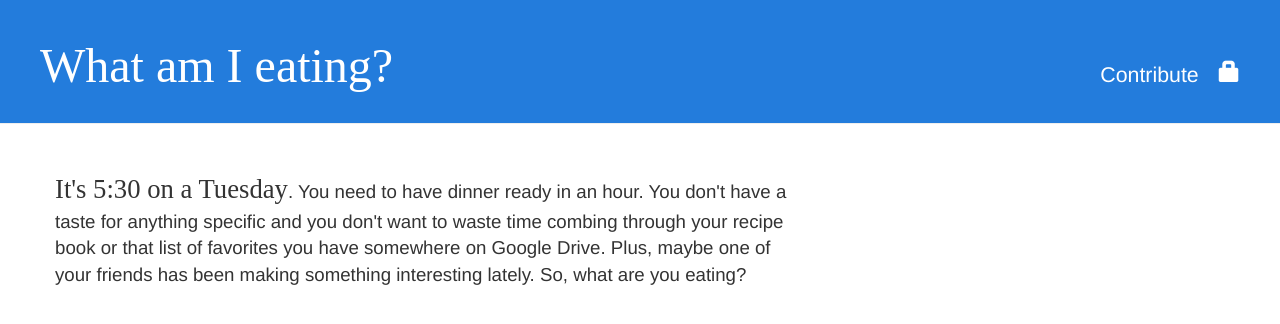
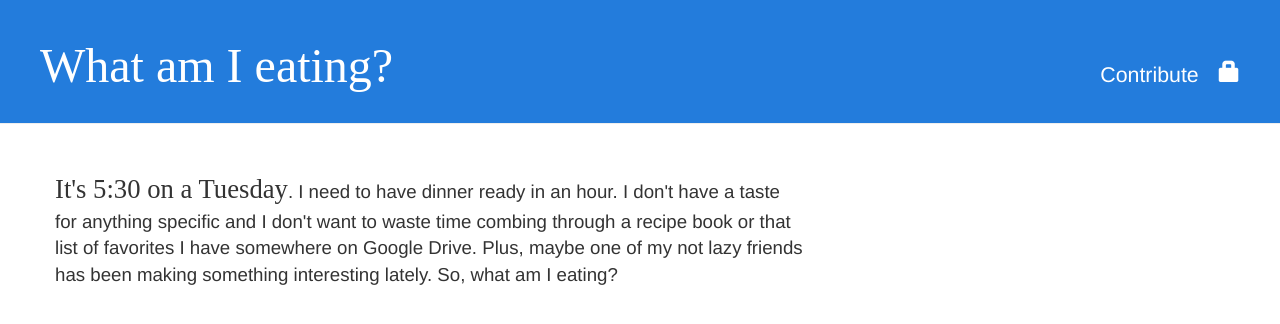
Before and after one commit to dpawlows/eating, a Django app: page / in a window 1280 px wide. Shown: the top 324 px of the page. Run offline with Django 3.2, Linux system fonts and the light colour scheme; data that the repository does not hold is empty; some libraries are stand-ins or nearby versions; some web fonts are replaced.

Commit message:
changed some text

```diff
--- a/blog/templates/blog/post_list.html
+++ b/blog/templates/blog/post_list.html
@@ -1,11 +1,11 @@
 {% extends 'blog/base.html' %}
 {% block content %}
 <div class="main-header">
-  <p><span class='script'> It's 5:30 on a Tuesday</span>.  You need to have dinner ready in an hour.
-    You don't have a taste for anything specific and you don't want to waste
-    time combing through your recipe book or that list of favorites you have somewhere
-    on Google Drive.  Plus, maybe one of your friends has been
-    making something interesting lately.  So, what are you eating?</p>
+  <p><span class='script'> It's 5:30 on a Tuesday</span>.  I need to have dinner ready in an hour.
+    I don't have a taste for anything specific and I don't want to waste
+    time combing through a recipe book or that list of favorites I have somewhere
+    on Google Drive.  Plus, maybe one of my not lazy friends has been
+    making something interesting lately.  So, what am I eating?</p>
 </div>
   {% for post in posts %}
     <div class="post">
```
